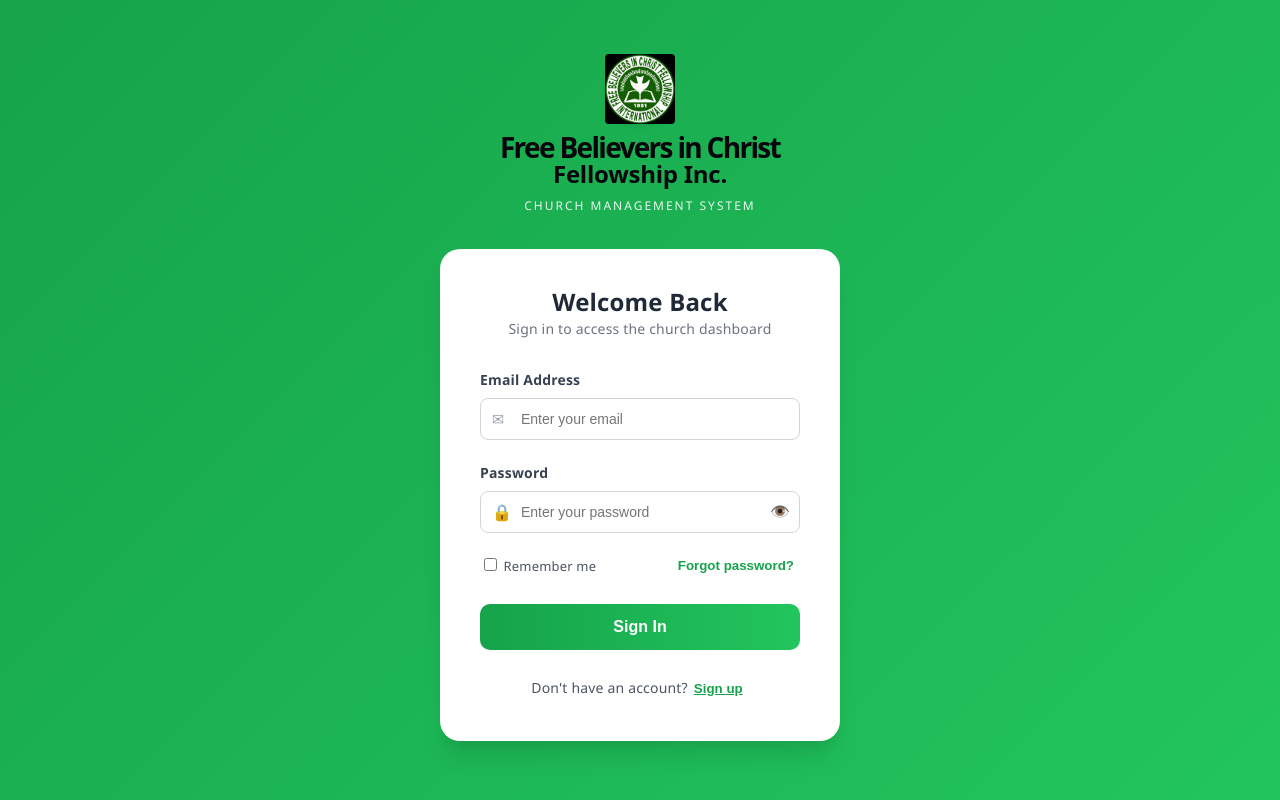
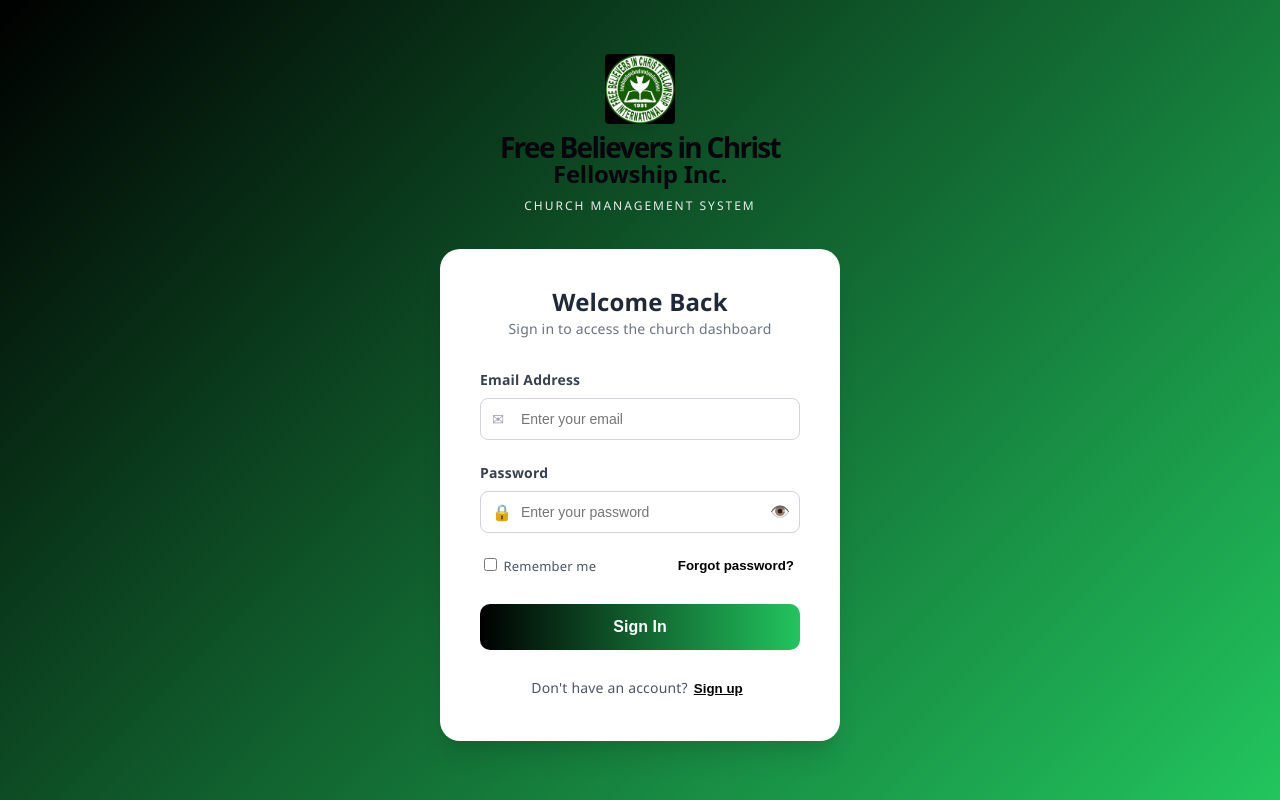
Before and after one commit to Norats-rats/ChurchManagementSysMK2, a React (Vite) app: page / in a window 1280 px wide. Built offline with nearby package versions, Linux system fonts and the light colour scheme; no server answers.

Commit message:
icon thing2

```diff
--- a/index.html
+++ b/index.html
@@ -2,9 +2,9 @@
 <html lang="en">
   <head>
     <meta charset="UTF-8" />
-    <link rel="icon" type="image/jpg" href="/bgless.jpg" />
+    <link rel="icon" type="image/jpeg" href="/churchlogo.jpg" />
     <meta name="viewport" content="width=device-width, initial-scale=1.0" />
-    <title>Ecclesync.org</title>
+    <title>Ecclesync</title>
   </head>
 
   <body>
--- a/src/index.css
+++ b/src/index.css
@@ -2,7 +2,7 @@
   --text: #6b6375;
   --text-h: #08060d;
   --bg: #fff;
-  --color-primary: #16a34a;
+  --color-primary: #000000;
   --color-accent: #22c55e;
   --border: #e5e4e7;
   --code-bg: #f4f3ec;
```
